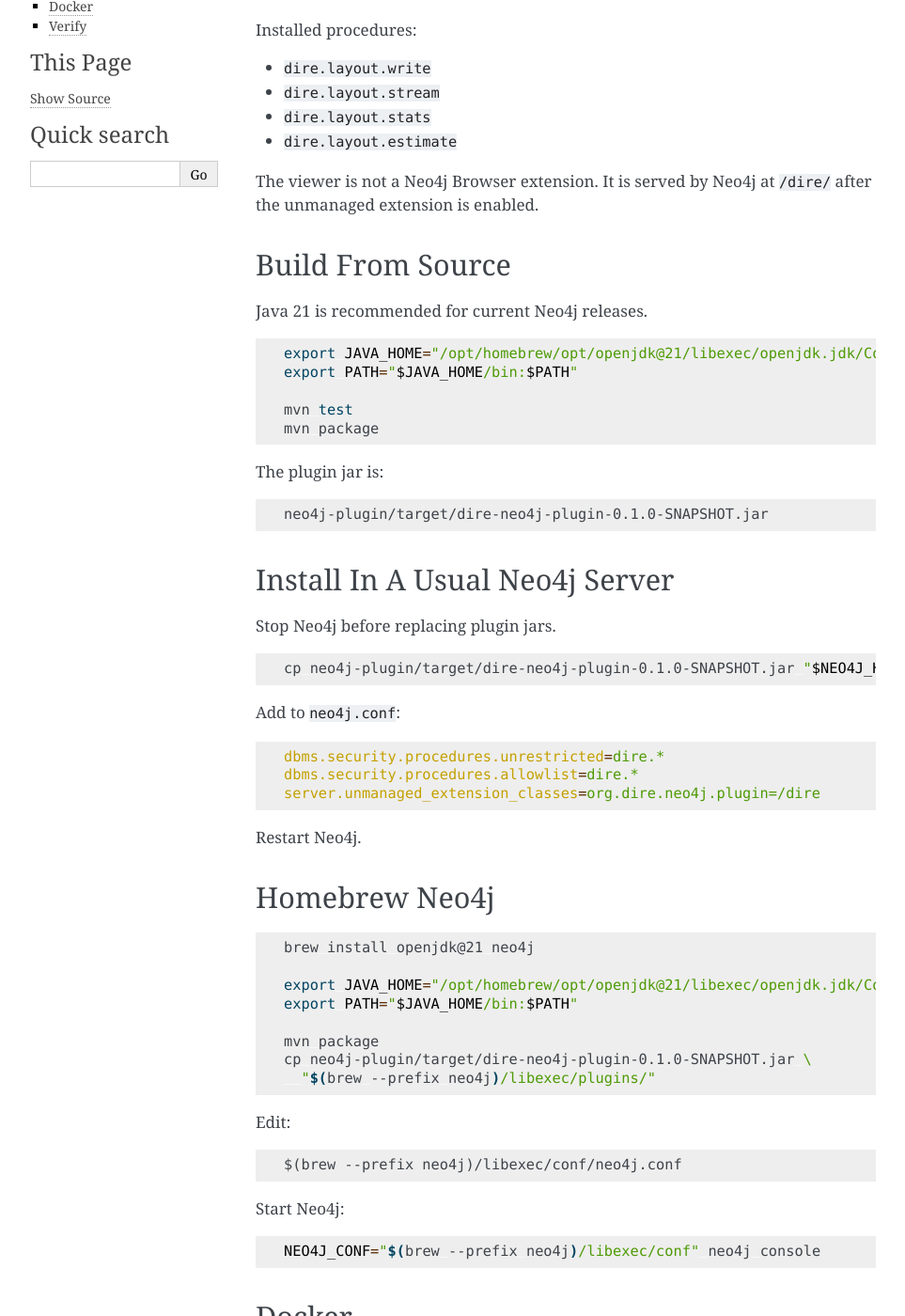
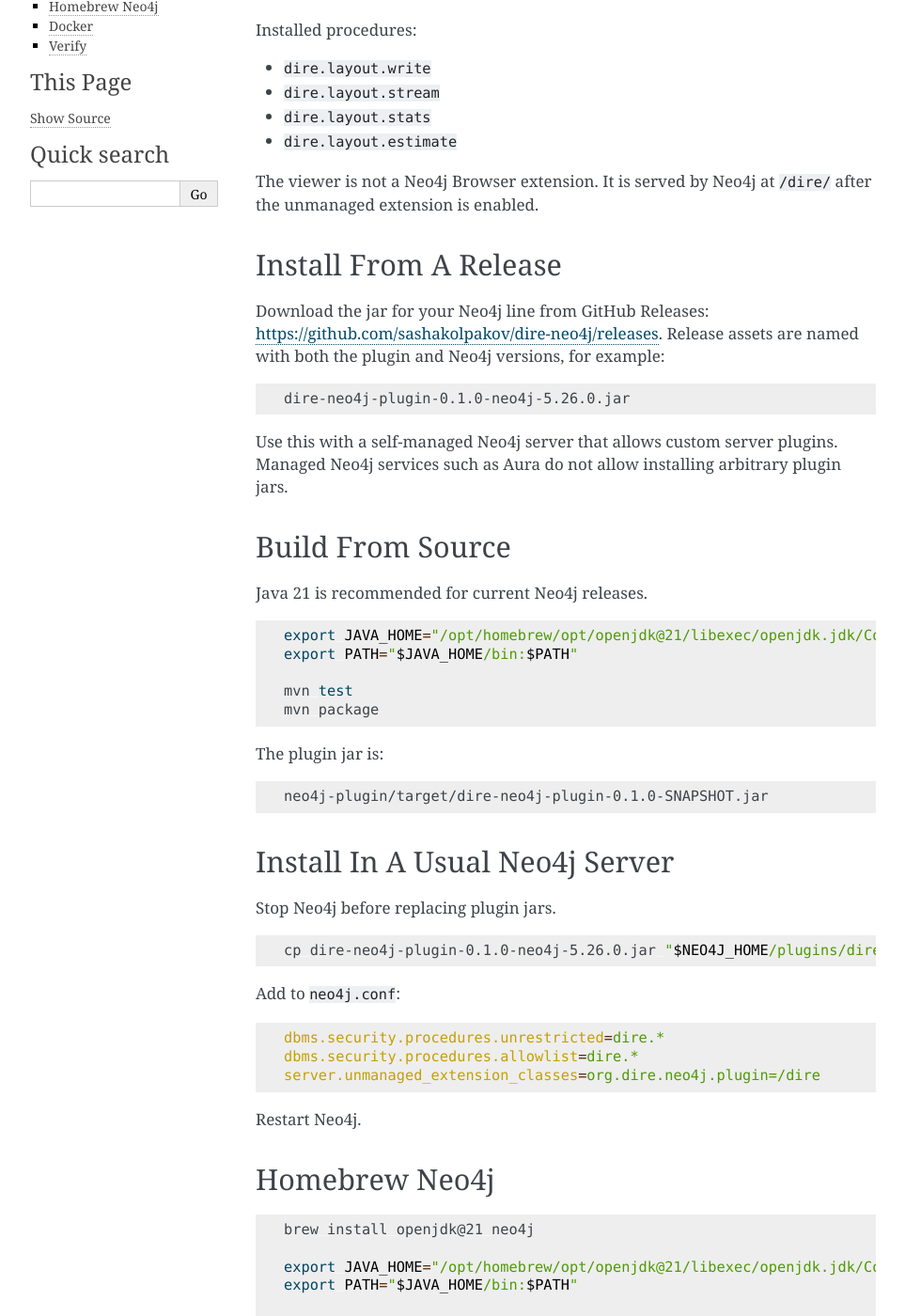
Before and after one commit to sashakolpakov/dire-neo4j, a Sphinx documentation site: the page built from docs/installation.rst, in a window 1280 px wide and 1400 px high, scrolled down 224 px. Shown: the whole window at 94% size, without its empty margins (148-1111 px from the left). Built offline with Sphinx 7.4.7, drawn with Linux system fonts in a browser that asks for light colours; some of the changed text lies outside the part shown.

Commit message:
Add Neo4j plugin release and smoke workflows

```diff
--- a/docs/installation.rst
+++ b/docs/installation.rst
@@ -16,6 +16,21 @@ Installed procedures:
 
 The viewer is not a Neo4j Browser extension. It is served by Neo4j at
 ``/dire/`` after the unmanaged extension is enabled.
+
+Install From A Release
+----------------------
+
+Download the jar for your Neo4j line from GitHub Releases:
+https://github.com/sashakolpakov/dire-neo4j/releases. Release assets are named
+with both the plugin and Neo4j versions, for example:
+
+.. code-block:: text
+
+   dire-neo4j-plugin-0.1.0-neo4j-5.26.0.jar
+
+Use this with a self-managed Neo4j server that allows custom server plugins.
+Managed Neo4j services such as Aura do not allow installing arbitrary plugin
+jars.
 
 Build From Source
 -----------------
@@ -43,7 +58,7 @@ Stop Neo4j before replacing plugin jars.
 
 .. code-block:: sh
 
-   cp neo4j-plugin/target/dire-neo4j-plugin-0.1.0-SNAPSHOT.jar "$NEO4J_HOME/plugins/"
+   cp dire-neo4j-plugin-0.1.0-neo4j-5.26.0.jar "$NEO4J_HOME/plugins/dire-neo4j-plugin.jar"
 
 Add to ``neo4j.conf``:
 
@@ -65,9 +80,8 @@ Homebrew Neo4j
    export JAVA_HOME="/opt/homebrew/opt/openjdk@21/libexec/openjdk.jdk/Contents/Home"
    export PATH="$JAVA_HOME/bin:$PATH"
 
-   mvn package
-   cp neo4j-plugin/target/dire-neo4j-plugin-0.1.0-SNAPSHOT.jar \
-     "$(brew --prefix neo4j)/libexec/plugins/"
+   cp dire-neo4j-plugin-0.1.0-neo4j-5.26.0.jar \
+     "$(brew --prefix neo4j)/libexec/plugins/dire-neo4j-plugin.jar"
 
 Edit:
 
@@ -89,14 +103,15 @@ Docker
    docker run --rm \
      --name dire-neo4j \
      -p 7474:7474 -p 7687:7687 \
-     -v "$PWD/neo4j-plugin/target/dire-neo4j-plugin-0.1.0-SNAPSHOT.jar:/plugins/dire-neo4j-plugin.jar" \
+     -v "$PWD/dire-neo4j-plugin-0.1.0-neo4j-5.26.0.jar:/plugins/dire-neo4j-plugin.jar:ro" \
      -e NEO4J_AUTH=neo4j/password \
      -e 'NEO4J_dbms_security_procedures_unrestricted=dire.*' \
      -e 'NEO4J_dbms_security_procedures_allowlist=dire.*' \
      -e 'NEO4J_server_unmanaged__extension__classes=org.dire.neo4j.plugin=/dire' \
-     neo4j:latest
+     neo4j:5.26.0
 
-Pin the Neo4j image version for repeatable deployments.
+The same command works with a locally built jar if you replace the mounted jar
+path with ``neo4j-plugin/target/dire-neo4j-plugin-0.1.0-SNAPSHOT.jar``.
 
 Verify
 ------
```
Also changed, not shown: README.md (+23 -9 lines), RELEASE.md (added, +51 -0 lines), docs/neo4j-users.md (+21 -9 lines), 3 other files.
